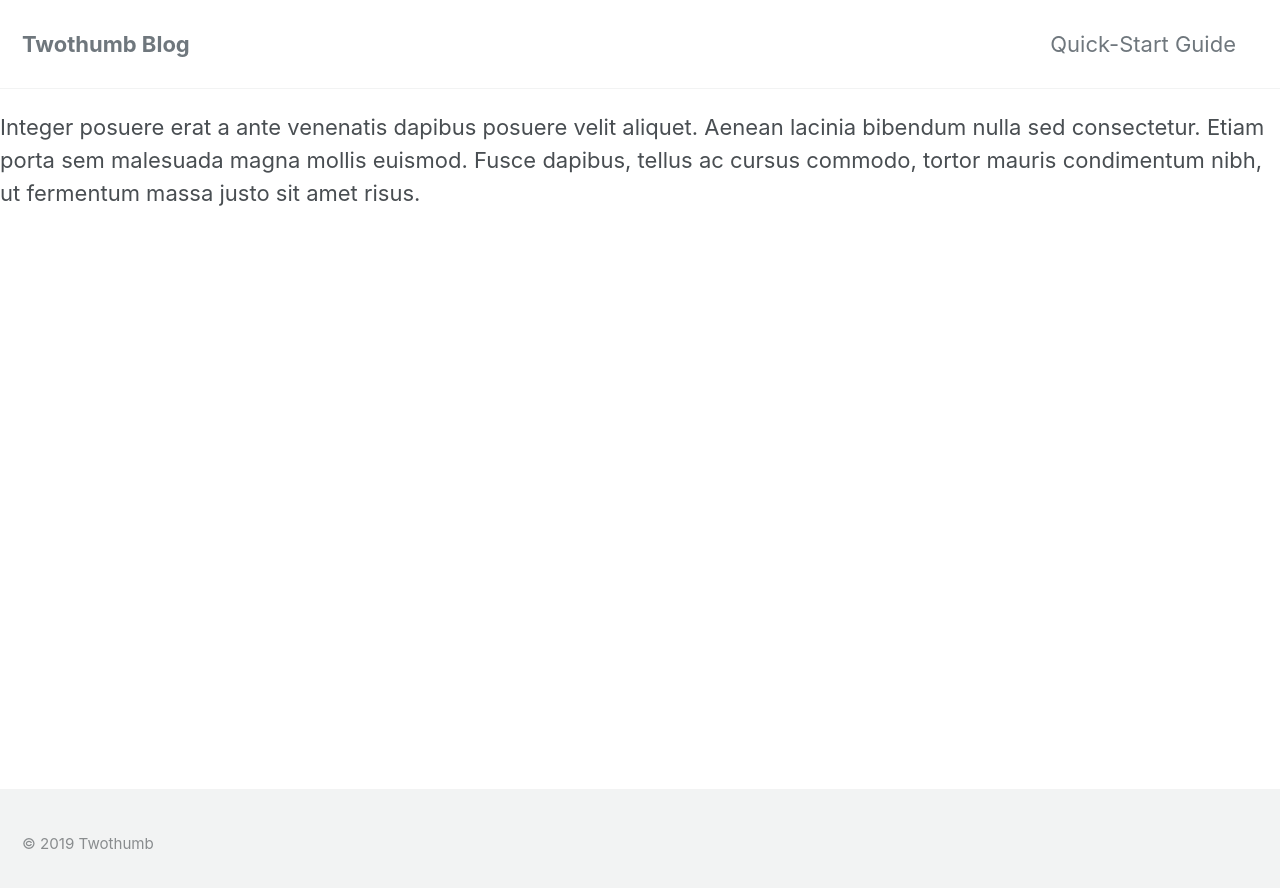
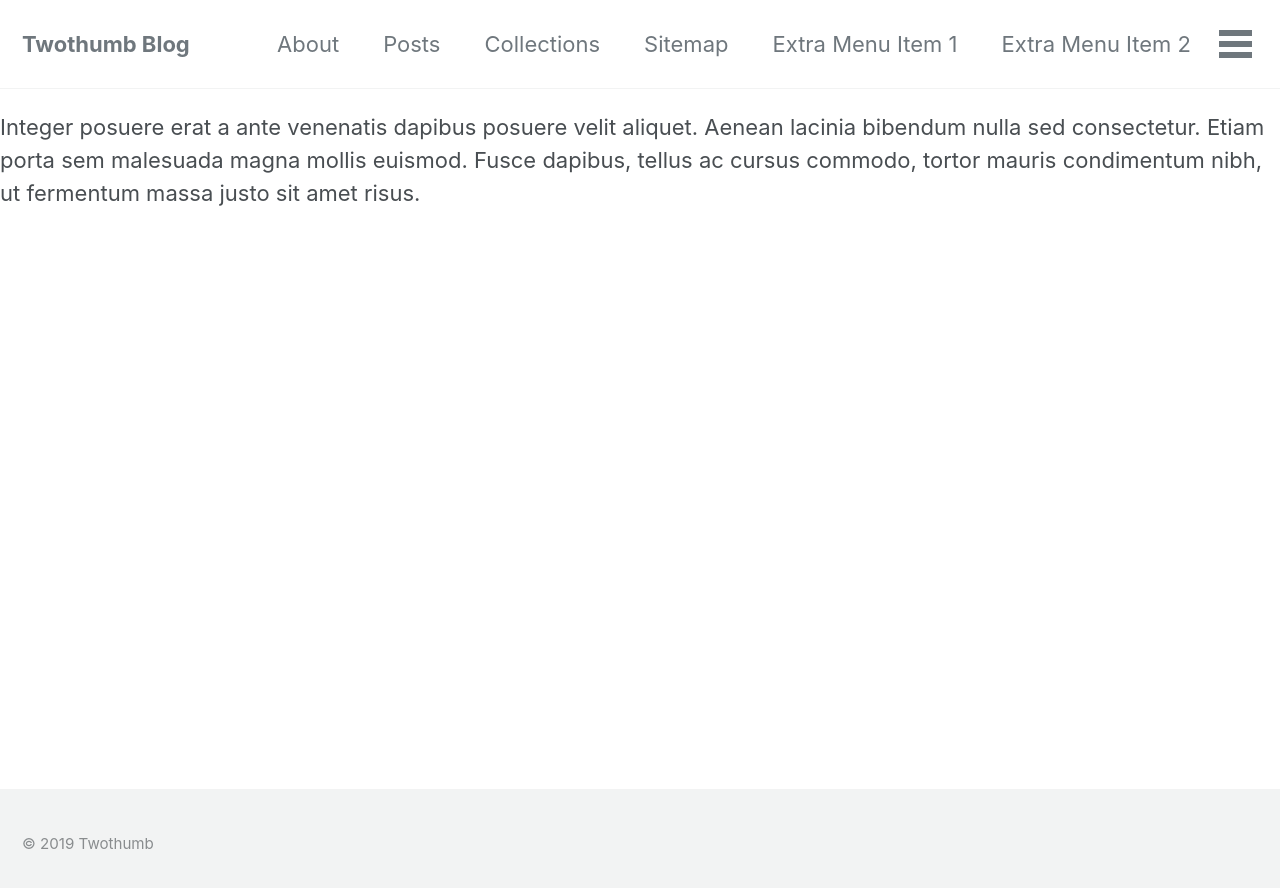
Before and after one commit to irus2315/irus2315.github.io, a Jekyll site: the page built from _pages/page-a.md, in a window 1280 px wide. Shown: the top 888 px of the page. Built offline with Jekyll 4.4.1, drawn with Linux system fonts in a browser that asks for light colours; cached includes are drawn as plain includes; nearby versions of some CDN libraries; our own code applies the rules of GitHub Pages for plain Markdown files.

Commit message:
no message

```diff
--- a/_data/navigation.yml
+++ b/_data/navigation.yml
@@ -1,12 +1,15 @@
-# main links
 main:
-  - title: "Quick-Start Guide"
-    url: https://mmistakes.github.io/minimal-mistakes/docs/quick-start-guide/
-  # - title: "About"
-  #   url: https://mmistakes.github.io/minimal-mistakes/about/
-  # - title: "Sample Posts"
-  #   url: /year-archive/
-  # - title: "Sample Collections"
-  #   url: /collection-archive/
-  # - title: "Sitemap"
-  #   url: /sitemap/
+  - title: "About"
+    url: https://mmistakes.github.io/minimal-mistakes/about/
+  - title: "Posts"
+    url: /year-archive/
+  - title: "Collections"
+    url: /collection-archive/
+  - title: "Sitemap"
+    url: /sitemap/
+  - title: "Extra Menu Item 1"
+    url: /
+  - title: "Extra Menu Item 2"
+    url: /
+  - title: "Extra Menu Item Long Title"
+    url: /
```
Also changed, not shown: _data/authors.yml (deleted, +0 -28 lines).
